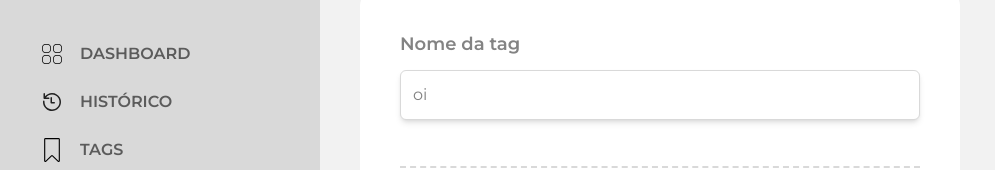
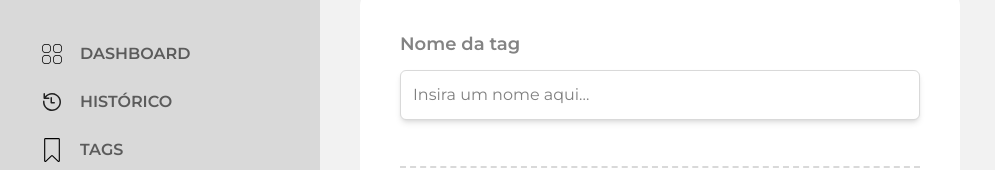
Before and after one commit to jeffreyalvr/greentask, a React (Vite) app: page /tags in a window 1280 px wide. Shown: the part 158-328 px from the top of the page, without its empty margins (0-995 px from the left). Built offline with nearby package versions, Linux system fonts and the light colour scheme.

Commit message:
Corrige placeholder do input nome da tag em TagsSection

```diff
--- a/src/components/TagsSection/index.jsx
+++ b/src/components/TagsSection/index.jsx
@@ -38,7 +38,7 @@ const TagsSection = () => {
           </span>
           <input
             type="text"
-            placeholder="oi"
+            placeholder="Insira um nome aqui..."
             className="w-full h-auto p-3 bg-[var(--activity-item-color)] border-1 border-[var(--border-light)] rounded-md shadow-md"
           />
         </div>
```
